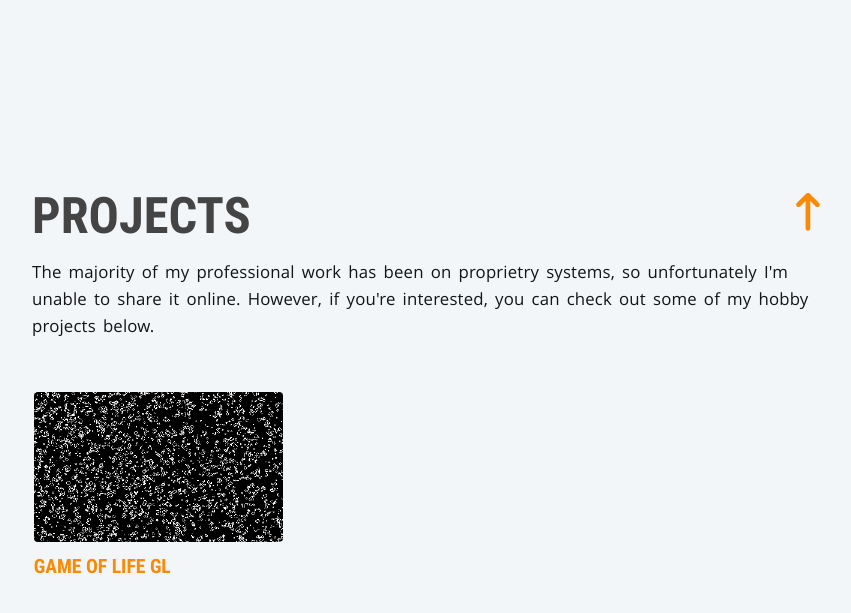
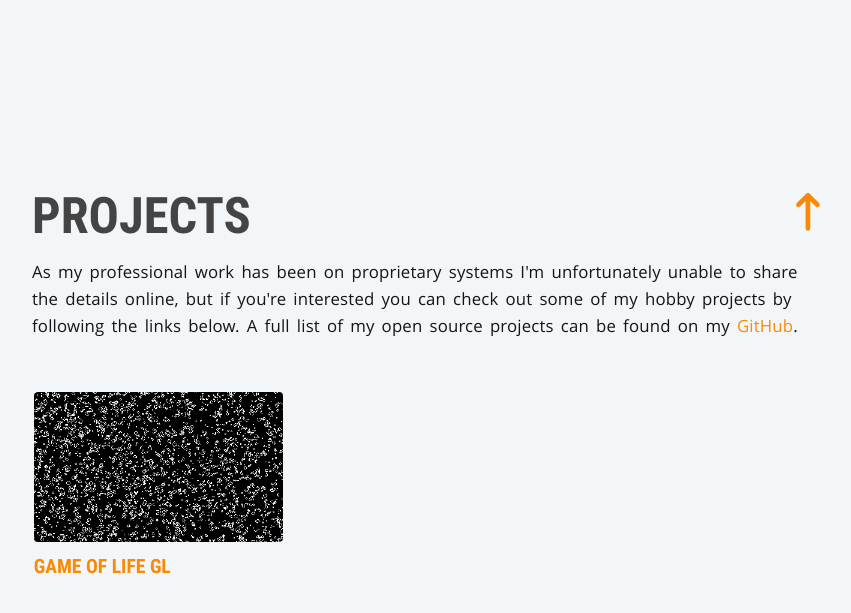
Before and after one commit to theultimat/theultimat.github.io, a Jekyll site: the page built from index.md, in a window 1280 px wide and 900 px high, scrolled down 1832 px. Shown: the top 613 px of the window, without its empty margins (213-1064 px from the left). Built offline with Jekyll 4.4.1, drawn with Linux system fonts in a browser that asks for light colours; nearby versions of some CDN libraries; some of the changed text lies outside the part shown.

Commit message:
Minor adjustments to index text.

```diff
--- a/_layouts/index.html
+++ b/_layouts/index.html
@@ -34,7 +34,7 @@
                     <h1>Projects</h1>
                     <a href="#main" class="back-to-top"><i class="fa-solid fa-arrow-up-long"></i></a>
                 </div>
-                <p>The majority of my professional work has been on proprietry systems, so unfortunately I'm unable to share it online. However, if you're interested, you can check out some of my hobby projects below.</p>
+                <p>As my professional work has been on proprietary systems I'm unfortunately unable to share the details online, but if you're interested you can check out some of my hobby projects by following the links below. A full list of my open source projects can be found on my <a href="https://github.com/theultimat" target="_blank">GitHub</a>.</p>
                 <div class="projects-posts">
                     {% for post in site.posts %}
                         {% include post_thumbnail.html %}
```
Also changed, not shown: other parts of _layouts/index.html (+1 -1 lines), Gemfile.lock.
